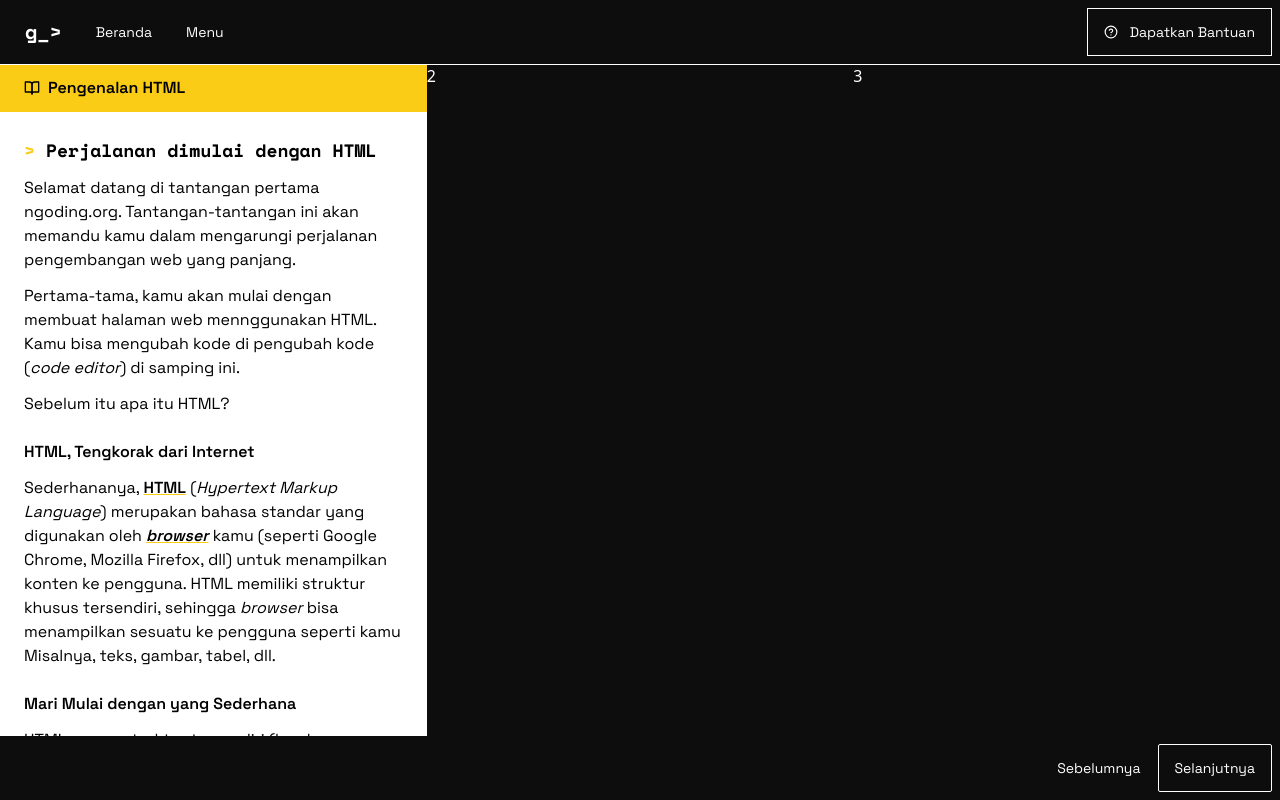
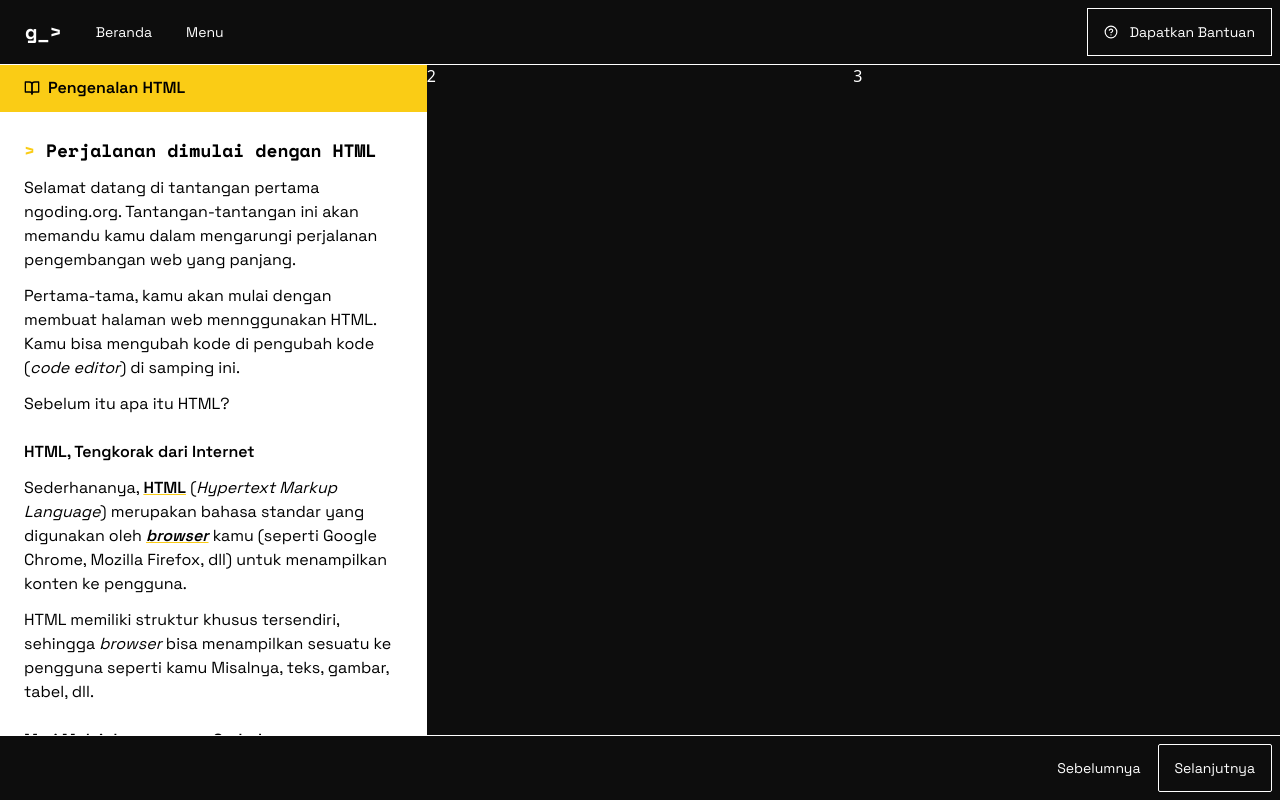
Before and after one commit to ngodingorg/ngodingorg-archive, a Next.js app: page / in a window 1280 px wide. Built offline with nearby package versions, Linux system fonts and the light colour scheme.

Commit message:
fix(bottom): add white border

```diff
--- a/components/navigations/BottomBar.tsx
+++ b/components/navigations/BottomBar.tsx
@@ -4,7 +4,7 @@ import React from 'react'
 
 export default function BottomBar() {
   return (
-    <div className="navbar bg-primary bottom-0 fixed">
+    <div className="navbar bg-primary bottom-0 fixed border-t border-white">
       <div className="flex-1 justify-end">
         <Link href="#">
           <a className="btn btn-ghost normal-case text-md font-normal text-white font-ng-text">
```
Also changed, not shown: curriculum/html/1.md (+4 -1 lines).
